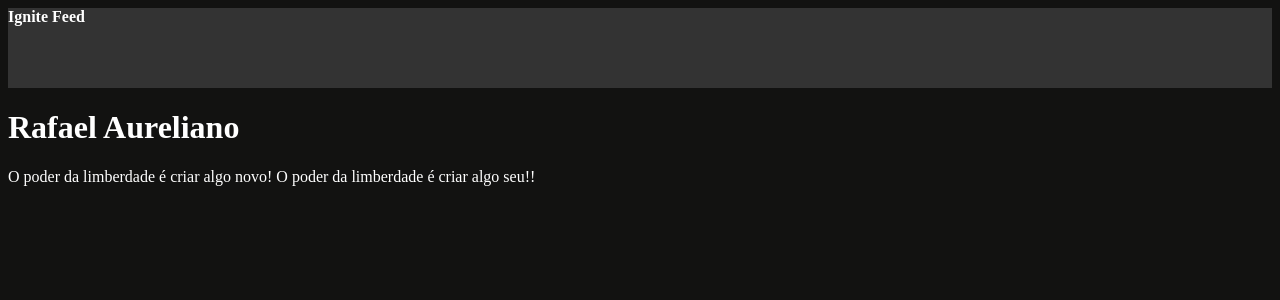
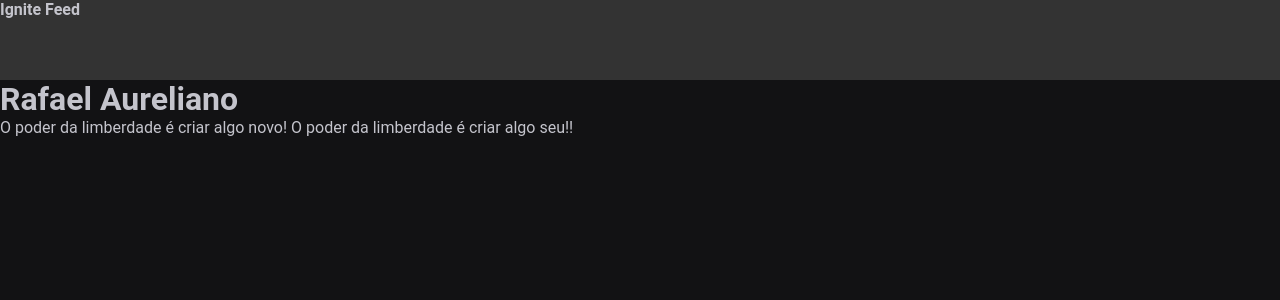
Before and after one commit to AurelianoDev/react-01--fundamentos--ignite-feed, a React (Vite) app: page / in a window 1280 px wide. Shown: the top 300 px of the page. Built offline with nearby package versions, Linux system fonts and the light colour scheme.

Commit message:
css global

```diff
--- a/src/global.css
+++ b/src/global.css
@@ -1,4 +1,31 @@
+:root {
+    --white: #fff;
+    --gray-100: #e1e1e6;
+    --gray-300: #c4c4cc;
+    --gray-400: #8d8d99;
+    --gray-600: #323238;
+    --gray-700: #29292e;
+    --gray-800: #202024;
+    --gray-900: #121214;
+
+    --green-500: #00875f;
+  }
+
+* {
+    margin:0;
+    padding: 0;
+    box-sizing: border-box;
+}
+
 body {
-    background: #121211;
-    color: #fff;
+    background: var(--gray-900);
+    color: var(--gray-300);
+    /* vai deixar a font mais detalhada */
+    -webkit-font-smoothing: antialiased;
 }
+
+body, input, textarea, button {
+    font-family: 'Roboto', sans-serif;
+    font-weight: 400;
+    font-size: 1rem;
+}
```
